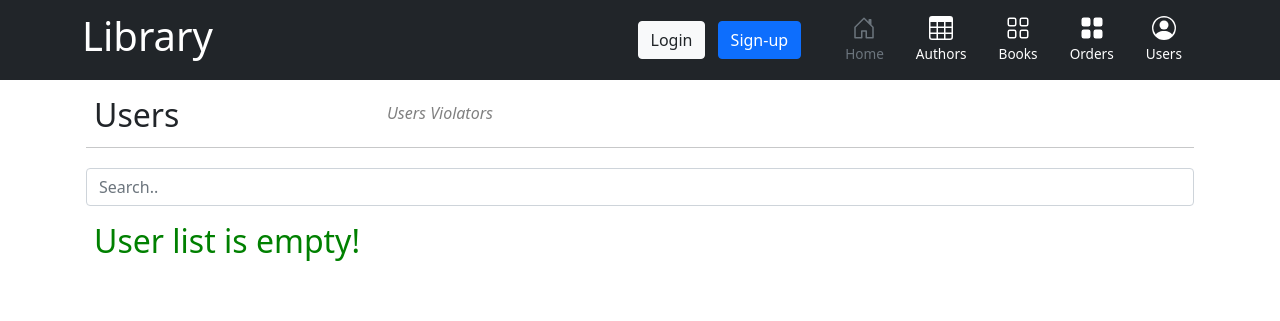
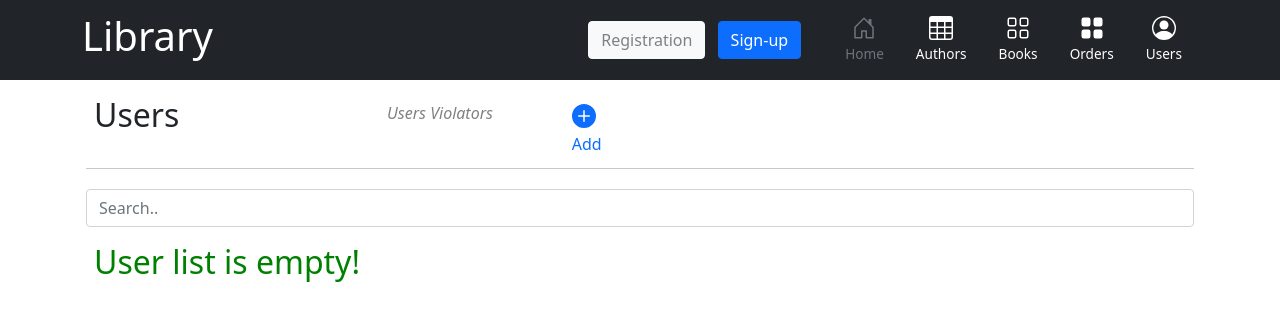
Before and after one commit to Misha86/sprint14-om7-s16-team1-1, a Django app: page /user/list/ in a window 1280 px wide. Shown: the top 321 px of the page. Run offline with Django 3.2, Linux system fonts and the light colour scheme; some libraries are stand-ins or nearby versions.

Commit message:
Added user form in modal

```diff
--- a/authentication/forms.py
+++ b/authentication/forms.py
@@ -37,7 +37,7 @@ from .models import CustomUser
 #         return count
 
 
-class BuyerCreationForm(forms.ModelForm):
+class CustomUserForm(forms.ModelForm):
     """A form for creating new_profile users. Includes all the required
     fields, plus a repeated password."""
     password1 = forms.CharField(label=_('Password'),
@@ -49,7 +49,7 @@ class BuyerCreationForm(forms.ModelForm):
 
     class Meta:
         model = CustomUser
-        fields = ['email', 'first_name', 'last_name', 'middle_name', 'sex', 'phone_number']
+        fields = ['email', 'first_name', 'last_name', 'middle_name']
 
     def clean_password1(self):
         password1 = self.cleaned_data.get("password1")
--- a/authentication/templates/authentication/user_list.html
+++ b/authentication/templates/authentication/user_list.html
@@ -4,6 +4,9 @@
 
 {% block content %}
 
+<!--<div class="col-md-3 col-lg-3">-->
+<!--    <h2>{{title}}</h2>-->
+<!--</div>-->
 <div class="col-md-3 col-lg-3">
     <h2>{{title}}</h2>
 </div>
@@ -21,6 +24,14 @@
         </i>
     </a>
     {% endif %}
+</div>
+<div class="col-md-1 col-lg-1">
+    <a href="{% url 'authentication:user-registration' %}" class="showModel nav-link">
+        <svg class="bi mx-auto mb-1 align-middle" width="24" height="24">
+            <use xlink:href="#additem"/>
+        </svg>
+        Add
+    </a>
 </div>
 <hr class="my-1 ">
 <input class="form-control" id="myInput" type="text" placeholder="Search..">
@@ -101,4 +112,6 @@ $(document).ready(function(){
 
 </script>
 
+{% include 'book_modal_form.html' %}
+
 {% endblock %}
--- a/authentication/urls.py
+++ b/authentication/urls.py
@@ -7,4 +7,5 @@ urlpatterns = [
     path('list/', views.user_list, name='user-list'),
     path('<int:id>/', views.user_books, name='user-books'),
     path('list/violator/', views.users_violators, name='users-violators'),
+    path('registration/', views.user_form, name='user-registration')
 ]
--- a/authentication/views.py
+++ b/authentication/views.py
@@ -1,10 +1,11 @@
 from django.db.models import F, Exists, OuterRef
-from django.shortcuts import render, get_object_or_404
+from django.http import JsonResponse
+from django.shortcuts import render, get_object_or_404, redirect
 
-from book.models import Book
 from order.models import Order
+from .forms import CustomUserForm
 from .models import CustomUser
-from library.utils import search_sort_paginate_books1
+from library.utils import search_sort_paginate_books, ajax_form
 
 
 def user_list(request):
@@ -17,7 +18,10 @@ def user_books(request, id):
     books = user.get_user_books()
     if request.GET.get('violator') == str(id):
         books = user.get_user_violator_books()
-    return search_sort_paginate_books1(request, books, f'{user.get_full_name()} Books', 2)
+    book_pages = search_sort_paginate_books(request, books, 2)
+    context = {'title': f'{user.get_full_name()} Books',
+               'books': book_pages}
+    return render(request, 'book_list.html', context)
 
 
 def users_violators(request):
@@ -28,3 +32,11 @@ def users_violators(request):
 
     users = CustomUser.objects.filter(Exists(Order.objects.filter(user=OuterRef('pk'), created_at__lt=F('end_at'))))
     return render(request, 'user_list.html', {'users': users, 'title': 'Users Violators'})
+
+
+def user_form(request, id=0):
+    if request.is_ajax():
+        data = ajax_form(request, CustomUser, CustomUserForm, "Registration", "Update User",
+                         url_name="author:author-list", url_arg=False, id=id)
+        return JsonResponse(data)
+    return redirect('/')
--- a/author/views.py
+++ b/author/views.py
@@ -21,6 +21,6 @@ def author_list(request):
 def author_form(request, id=0):
     if request.is_ajax():
         data = ajax_form(request, Author, AuthorForm, "Add Author", "Update Author",
-                         url_name="author:author-list", url_arg=False, id=id)
+                         url_name="authentication:user-list", url_arg=False, id=id)
         return JsonResponse(data)
     return redirect('/')
--- a/static/js/my_forms.js
+++ b/static/js/my_forms.js
@@ -35,7 +35,7 @@ $.ajaxSetup({
 
 $(function(){
 
-    $('a.showModel').off('click').on('click', function(event){
+    $('.showModel').off('click').on('click', function(event){
         event.preventDefault();
         var link = $(this);
 
@@ -47,7 +47,7 @@ $(function(){
         success: function(data) {
             $('#bookModal').replaceWith(data.form_html);
             $("#bookModal").modal("show");
-            console.log(data.form_html)
+//            console.log(data.form_html)
             }
         });
     });
--- a/templates/base.html
+++ b/templates/base.html
@@ -66,7 +66,13 @@
                     <div class="px-3 py-2">
                         <div class="container d-flex flex-wrap justify-content-right">
                             <div class="text-end">
-                                <button type="button" class="btn btn-light text-dark me-2">Login</button>
+
+                                <button type="button" class="btn btn-light text-dark me-2">
+                                    <a href="{% url 'authentication:user-registration' %}" class="showModel"
+                                    style="color: grey; text-decoration: none">
+                                        Registration
+                                    </a>
+                                </button>
                                 <button type="button" class="btn btn-primary">Sign-up</button>
                             </div>
                         </div>
@@ -139,5 +145,8 @@
 
 </main>
 <script src="{% static 'bootstrap.bundle.min.js' %}"></script>
+
+{% include 'book_modal_form.html' %}
+
 </body>
 </html>
```
